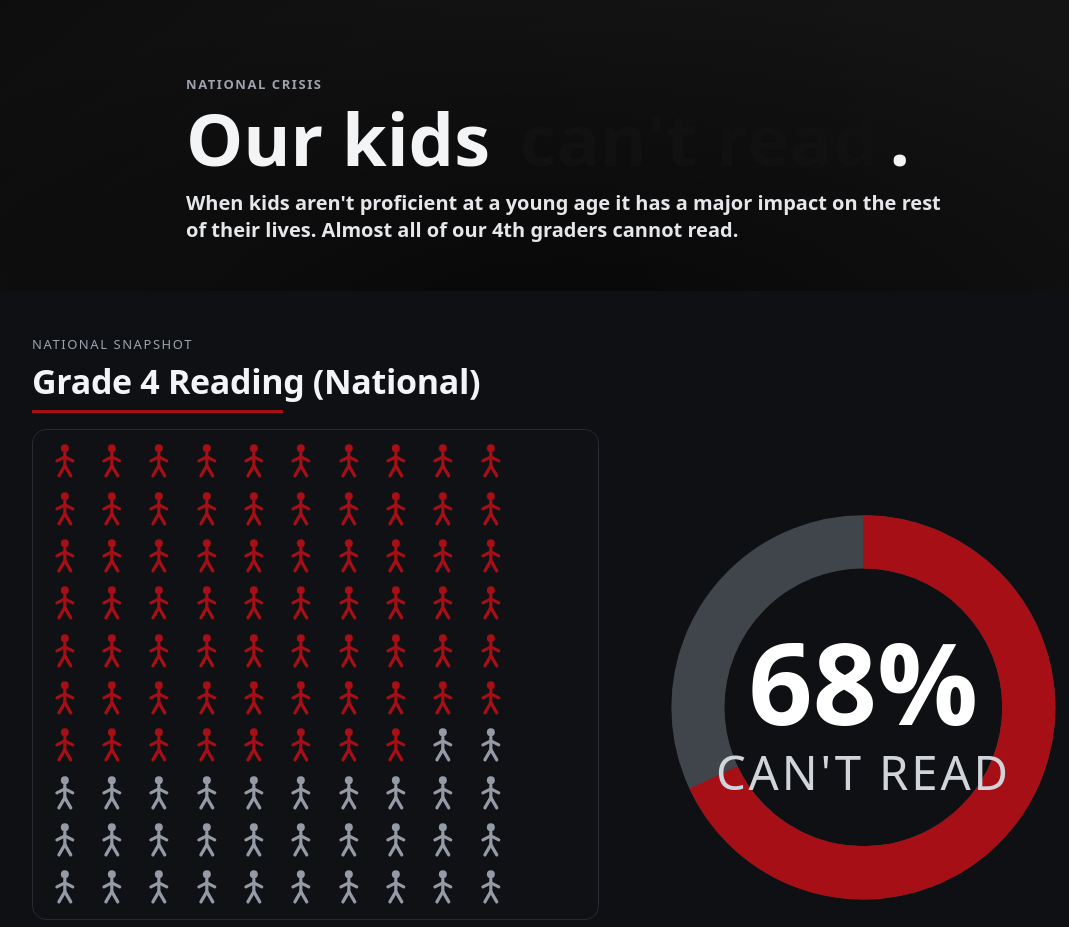
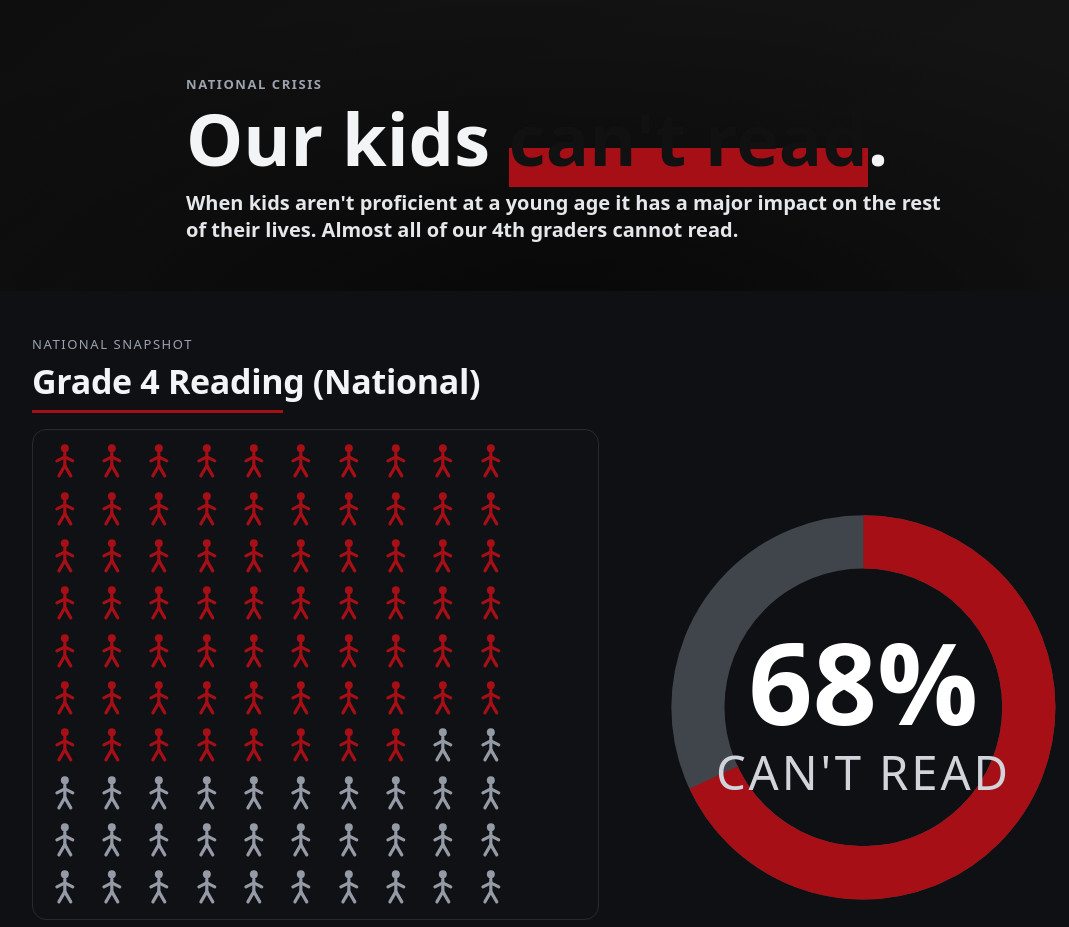
Before and after one commit to G8R-ops/Reading, a plain HTML site: page index.html in a window 1280 px wide. Shown: the part 173-1100 px from the top of the page, without its empty margins (74-1143 px from the left). Drawn offline with Linux system fonts and the light colour scheme.

Commit message:
Use gradient animation for header highlight

```diff
--- a/css/styles.css
+++ b/css/styles.css
@@ -35,36 +35,20 @@ img,svg,video{max-width:100%;height:auto}
 
 /* Header highlight over “can’t read” */
 .hero__title .hl{
-  position:relative;
-  display:inline-block;
-  padding:0 .15em;
-  border-radius:.25em;
-  transition:color .2s 200ms;
+  background: linear-gradient(var(--accent), var(--accent)) 0 100%/0 .55em no-repeat;
+  transition: color .2s 200ms, background-size 1200ms cubic-bezier(.22,1,.36,1) 200ms;
 }
-.hero__title .hl .sweep{
-  position:absolute;
-  left:0;
-  right:0;
-  bottom:0;
-  height:.55em;
-  background:var(--accent);
-  transform-origin:left;
-  transform:scaleX(0);
-  border-radius:.25em;
-  z-index:-1;
+.animate-hl .hero__title .hl{
+  color:#111;
+  background-size:100% .55em;
 }
-.animate-hl .hero__title .hl{ color:#111; }
-.animate-hl .hero__title .hl .sweep{
-  animation:hlSweep 1200ms cubic-bezier(.22,1,.36,1) 200ms both;
-}
-@keyframes hlSweep{from{transform:scaleX(0)}to{transform:scaleX(1)}}
 
 /* Reduced motion */
 @media (prefers-reduced-motion: reduce){
   .hero__video{display:none}
   .section-title:after{animation:none}
-  .animate-hl .hero__title .hl .sweep{animation:none;transform:scaleX(1)}
-  .animate-hl .hero__title .hl{color:#111}
+  .hero__title .hl{transition:none}
+  .animate-hl .hero__title .hl{color:#111;background-size:100% .55em}
 }
 
 /* Panels */
--- a/js/app.js
+++ b/js/app.js
@@ -58,7 +58,7 @@ const spendColor = thresholdScale(SPEND_THRESHOLDS, COLORS);
   const txt = h2.textContent;
   const target = /can't read/i;
   if (!target.test(txt)) return;
-  h2.innerHTML = txt.replace(target, (m)=>`<span class="hl">${m}<span class="sweep" aria-hidden="true"></span></span>`);
+  h2.innerHTML = txt.replace(target, (m)=>`<span class="hl">${m}</span>`);
   // trigger sweep after a tick
   requestAnimationFrame(()=> document.documentElement.classList.add("animate-hl"));
 })();
```
